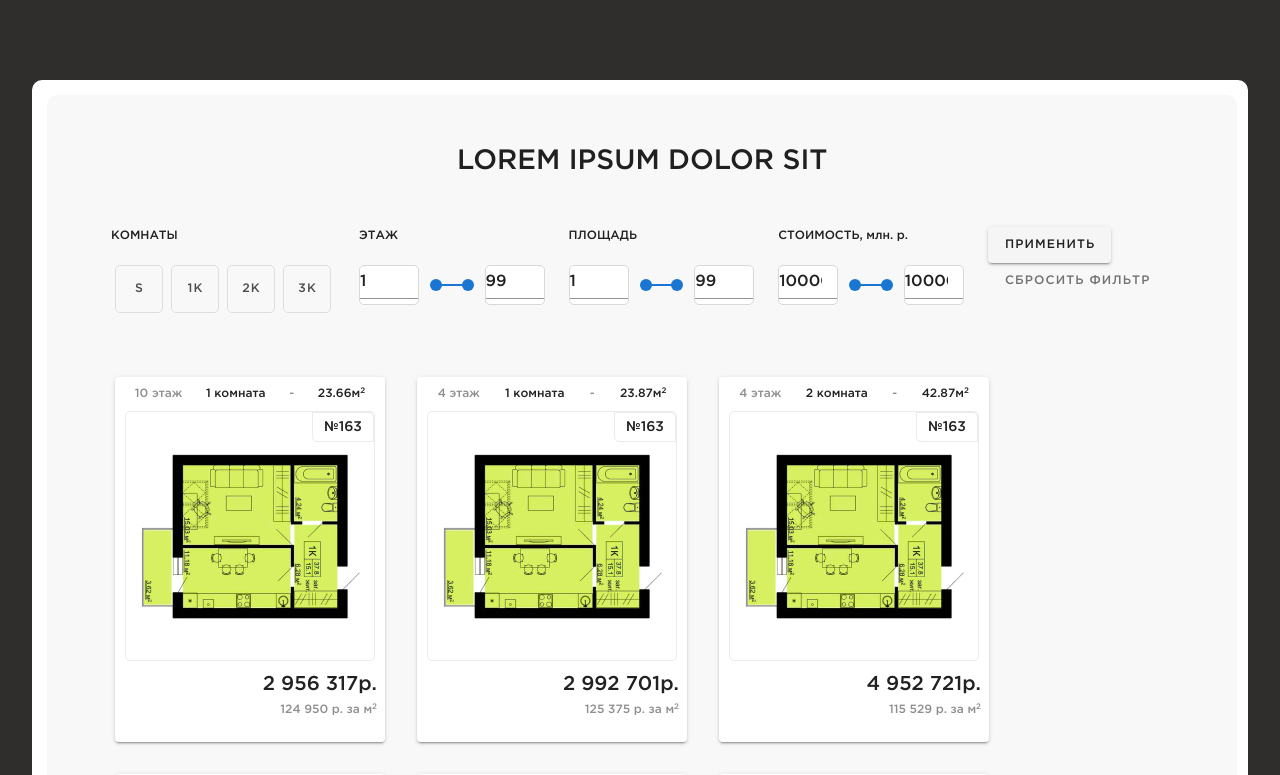
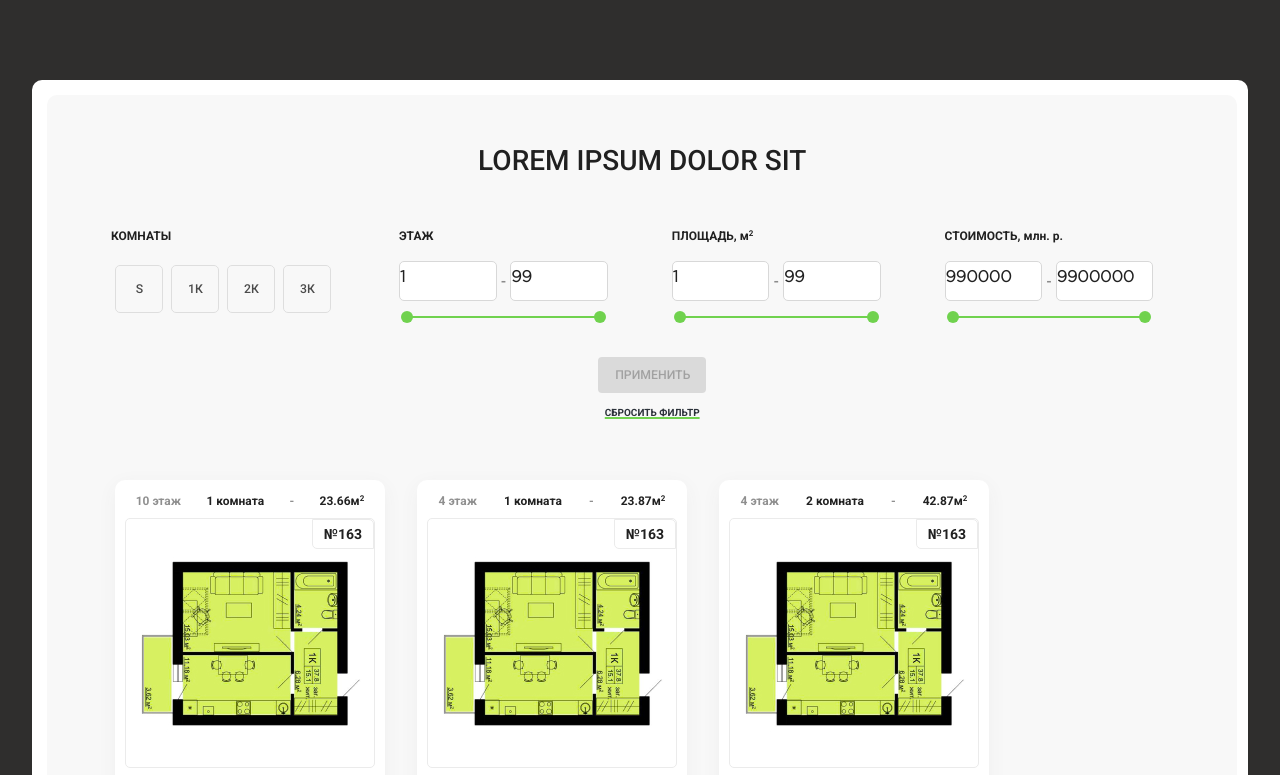
Before and after one commit to musicationru/eva-project-demo, a Vue app: page / in a window 1280 px wide. Shown: the top 775 px of the page. Built offline with nearby package versions, Linux system fonts and the light colour scheme.

Commit message:
filter ui and logic improved, new light Gotham font added

```diff
--- a/src/App.vue
+++ b/src/App.vue
@@ -17,12 +17,11 @@ export default Vue.extend({
 });
 </script>
 <style lang="scss">
+@import '~vuetify/src/components/VBtnToggle/_variables.scss';
   $dark-background: #2F2E2D;
   $light-background: #F8F8F8;
   $dark-text: #2C323A;
   $accent: #70D24E;
-  $body-font-family: 'Gotham Pro';
-  $heading-font-family: 'Gotham Pro';
 
   %light-border {
     border: 1px solid #EBEBEB;
@@ -41,8 +40,18 @@ export default Vue.extend({
     src: local('Gotham Pro Medium'), local('Gotham-Pro-Medium'),
         url('assets/fonts/GothamPro-Medium.woff2') format('woff2'),
         url('assets/fonts/GothamPro-Medium.woff') format('woff'),
-        url('assets/fonts/GothamPro-Medium.ttf') format('truetype');
+        url('assets/fonts/GothamPro-Medium.ttf') format('truetype'),
+        url('assets/fonts/GothamPro-Light.woff') format('woff'),
+        url('assets/fonts/GothamPro-Light.ttf') format('truetype');
     font-weight: 700;
+    font-style: normal;
+  }
+  @font-face {
+    font-family: 'Gotham Pro Light';
+    src: local('Gotham Pro Light'), local('Gotham-Pro-Light'),
+        url('assets/fonts/GothamPro-Light.woff') format('woff'),
+        url('assets/fonts/GothamPro-Light.ttf') format('truetype');
+    font-weight: 400;
     font-style: normal;
   }
   html {
@@ -51,10 +60,29 @@ export default Vue.extend({
     font-size: 14px !important;
     line-height: 28px;
   }
+  a {
+    text-decoration: underline $accent 2px;
+    color: $dark-text !important;
+  }
   #app {
     font-family: $body-font-family;
     height: 1772px;
     background: $dark-background !important;
+  }
+  .v-input > * {
+    font-family: 'Gotham Pro Light';
+    text-align: center !important;
+  }
+  .v-application {
+    font-family: $body-font-family !important;
+  }
+  .v-btn {
+    letter-spacing: 0 !important;
+    box-shadow: none !important;
+  }
+  .v-text-field {
+    width: 80px !important;
+    height: 40px !important;
   }
   .main-wrapper {
     /* Rectangle */
@@ -72,18 +100,18 @@ export default Vue.extend({
     padding: 0 5vw 0 5vw;
     height: 1552px;
     background: #F8F8F8;
-    border-radius: 10px;
+    border-radius: 10px !important;
   }
   .building {
       width: 270px;
       height: 365px;
       background: #FFFFFF;
-      box-shadow: 0px 5px 20px rgba(86, 86, 86, 0.05);
-      border-radius: 10px;
+      box-shadow: 0px 5px 20px rgba(86, 86, 86, 0.05) !important;
+      border-radius: 10px !important;
       &-wrapper {
         width: 250px;
         height: 250px;
-        border-radius: 5px;
+        border-radius: 5px !important;
         @extend %light-border;
       }
       &-image {
@@ -94,7 +122,7 @@ export default Vue.extend({
         width: 62px;
         height: 30px;
         float: right;
-        border-radius: 0px 5px;
+        border-radius: 0px 5px !important;
         @extend %light-border;
       }
   }
@@ -111,6 +139,9 @@ export default Vue.extend({
       font-size: 0.571rem;
       bottom: 4px;
     }
+    &-10 {
+      font-size: 0.714rem;
+    }
     &-12 {
       font-size: 0.857rem;
     }
@@ -118,10 +149,17 @@ export default Vue.extend({
       font-size: 1.429rem;
     }
   }
+  .bg-accent {
+    background-color: $accent !important;
+    color: white !important;
+  }
   .toggle-button {
     width: 47px;
     height: 40px;
     @extend %gray-border;
+    &-text:active {
+        color:white !important;
+    }
   }
   .range-textarea {
     width: 80px;
--- a/src/components/BuildingCards.vue
+++ b/src/components/BuildingCards.vue
@@ -1,6 +1,6 @@
 <template>
   <v-row class="mt-11">
-    <v-card v-for="building in buildings" :key="building.id" class="building ma-4 px-2">
+    <v-card v-for="building in buildings" :key="building.id" class="building ma-4 px-2 pt-1">
       <p class="text-12 d-flex justify-space-around align-center my-2">
         <span class="text-gray">{{ building.floor }} этаж</span>
         <span>{{ building.rooms }} комната</span>
@@ -16,7 +16,7 @@
         </div>
       </div>
       <div class="building-bottom text-right">
-        <p class="text-20 mt-2 mb-0">{{ numberWithSpaces(building.price) }}р.</p>
+        <p class="text-20 mt-2 mb-n3">{{ numberWithSpaces(building.price) }}р.</p>
         <span class="text-gray text-12">
           {{ pricePerMeter(building.price, building.square) }} р. за м<span class="text-index"
             >2</span
--- a/src/components/BuildingsFilter.vue
+++ b/src/components/BuildingsFilter.vue
@@ -1,6 +1,6 @@
 <template>
   <v-row>
-    <v-col>
+    <v-col class="pr-8">
       <p class="text-12">КОМНАТЫ</p>
 
       <v-btn-toggle
@@ -8,10 +8,11 @@
         tile
         color="#70D24E"
         group
+        multiple
         class="d-flex justify-space-around align-center toggle-button-group"
         @change="filterBuildings()"
         >
-        <v-btn class="toggle-button" value="0">S</v-btn>
+        <v-btn class="toggle-button" value="0"><span class="toggle-button-text">S</span></v-btn>
 
         <v-btn class="toggle-button" value="1">1к</v-btn>
 
@@ -20,111 +21,117 @@
         <v-btn class="toggle-button" value="3">3к</v-btn>
       </v-btn-toggle>
     </v-col>
-    <v-col>
+    <v-col class="px-8">
       <p class="text-12">ЭТАЖ</p>
+      <div class="d-flex justify-center align-center">
+        <v-text-field
+            :value="floor[0]"
+            class="range-textarea mt-0 pt-0"
+            hide-details
+            loading="false"
+            single-line
+            type="text"
+            @change="$set(floor, 0, $event)"
+          ></v-text-field>
+          <span class="text-gray mx-1">-</span>
+        <v-text-field
+            :value="floor[1]"
+            class="range-textarea mt-0 pt-0"
+            hide-details
+            loading="false"
+            single-line
+            @change="$set(floor, 1, $event)"
+          ></v-text-field>
+      </div>
       <v-range-slider
         v-model="floor"
         :max="maxFloor"
         :min="minFloor"
         hide-details
-        class="align-center"
+        class="d-flex flex-column align-center justify-center"
+        color="#70D24E"
+        track-color="#D8D8D8;"
         @change="filterBuildings()"
         >
-        <template v-slot:prepend>
-          <v-text-field
-            :value="floor[0]"
+      </v-range-slider>
+    </v-col>
+    <v-col class="px-8">
+      <p class="text-12">ПЛОЩАДЬ, м<span class="text-index">2</span></p>
+      <div class="d-flex justify-center align-center">
+      <v-text-field
+            :value="square[0]"
             class="range-textarea mt-0 pt-0"
             hide-details
+            loading="false"
             single-line
-            type="number"
             style="width: 60px"
-            @change="$set(floor, 0, $event)"
+            @change="$set(square, 0, $event)"
           ></v-text-field>
-        </template>
-        <template v-slot:append>
+          <span class="text-gray mx-1">-</span>
           <v-text-field
-            :value="floor[1]"
+            :value="square[1]"
             class="range-textarea mt-0 pt-0"
             hide-details
+            loading="false"
             single-line
-            type="number"
             style="width: 60px"
-            @change="$set(floor, 1, $event)"
+            @change="$set(square, 1, $event)"
           ></v-text-field>
-        </template>
-      </v-range-slider>
-    </v-col>
-    <v-col>
-      <p class="text-12">ПЛОЩАДЬ</p>
+      </div>
       <v-range-slider
         v-model="square"
         :max="maxSquare"
         :min="minSquare"
         hide-details
         class="d-flex justify-space-around align-center"
+        color="#70D24E"
+        track-color="#D8D8D8;"
         @change="filterBuildings()"
         >
-        <template v-slot:prepend>
-          <v-text-field
-            :value="square[0]"
+      </v-range-slider>
+    </v-col>
+    <v-col class="px-8">
+      <p class="text-12">СТОИМОСТЬ, млн. р.</p>
+      <div class="d-flex justify-center align-center">
+      <v-text-field
+            :value="price[0]"
             class="range-textarea mt-0 pt-0"
             hide-details
+            loading="false"
             single-line
-            type="number"
             style="width: 60px"
-            @change="$set(square, 0, $event)"
+            @change="$set(price, 0, $event)"
           ></v-text-field>
-        </template>
-        <template v-slot:append>
+          <span class="text-gray mx-1">-</span>
           <v-text-field
-            :value="square[1]"
+            :value="price[1]"
             class="range-textarea mt-0 pt-0"
             hide-details
+            loading="false"
             single-line
-            type="number"
             style="width: 60px"
-            @change="$set(square, 1, $event)"
+            @change="$set(price, 1, $event)"
           ></v-text-field>
-        </template>
-      </v-range-slider>
-    </v-col>
-    <v-col>
-      <p class="text-12">СТОИМОСТЬ, млн. р.</p>
+      </div>
       <v-range-slider
         v-model="price"
         :max="maxPrice"
         :min="minPrice"
         hide-details
         class="align-center"
+        color="#70D24E"
+        track-color="#D8D8D8;"
         @change="filterBuildings()"
         >
-        <template v-slot:prepend>
-          <v-text-field
-            :value="price[0]"
-            class="range-textarea mt-0 pt-0"
-            hide-details
-            single-line
-            type="number"
-            style="width: 60px"
-            @change="$set(price, 0, $event)"
-          ></v-text-field>
-        </template>
-        <template v-slot:append>
-          <v-text-field
-            :value="price[1]"
-            class="range-textarea mt-0 pt-0"
-            hide-details
-            single-line
-            type="number"
-            style="width: 60px"
-            @change="$set(price, 1, $event)"
-          ></v-text-field>
-        </template>
       </v-range-slider>
     </v-col>
-    <v-col>
-      <v-btn @click="applyFilter">ПРИМЕНИТЬ</v-btn>
-      <v-btn plain @click="resetFilter">СБРОСИТЬ ФИЛЬТР</v-btn>
+    <v-col class="d-flex flex-column justify-center align-center pl-8">
+      <v-btn
+        class="bg-accent mx-0"
+        :disabled="filteredBuildings.length === 0"
+        @click="applyFilter">ПРИМЕНИТЬ
+      </v-btn>
+      <a class="text-10 mt-3" @click="resetFilter">СБРОСИТЬ ФИЛЬТР</a>
     </v-col>
   </v-row>
 </template>
@@ -136,16 +143,16 @@ import Vue from 'vue';
 export default Vue.extend({
   data() {
     return {
-      rooms: 0 as number,
+      rooms: [] as Array<number>,
       floor: [1, 99] as Array<number>,
       minFloor: 1 as number,
       maxFloor: 99 as number,
       square: [1, 99] as Array<number>,
       minSquare: 1 as number,
       maxSquare: 99 as number,
-      price: [1000000, 10000000] as Array<number>,
-      minPrice: 1000000 as number,
-      maxPrice: 10000000 as number,
+      price: [990000, 99000000] as Array<number>,
+      minPrice: 990000 as number,
+      maxPrice: 9900000 as number,
       buildings: [] as Array<BuildingState>,
       filteredBuildings: [] as Array<BuildingState>,
     };
@@ -158,7 +165,7 @@ export default Vue.extend({
     filterBuildings(): void {
       this.filteredBuildings = this.buildings.filter(
         // eslint-disable-next-line eqeqeq
-        (b) => b.rooms == this.rooms
+        (b) => b.rooms == this.rooms.find((r) => r == b.rooms)
         && b.floor >= this.floor[0]
         && b.floor <= this.floor[1]
         && b.square >= this.square[0]
@@ -166,17 +173,17 @@ export default Vue.extend({
         && b.price >= this.price[0]
         && b.price <= this.price[1],
       );
-      console.log(this.filteredBuildings);
     },
     applyFilter(): void {
       this.$store.commit('setBuildings', this.filteredBuildings);
     },
     resetFilter(): void {
       this.$store.commit('setBuildings', this.buildings);
-      this.rooms = 0;
+      this.rooms = [];
       this.floor = [1, 99];
       this.square = [1, 99];
       this.price = [1000000, 10000000];
+      this.filteredBuildings = [];
     },
   },
 });
```
Also changed, not shown: src/assets/fonts/GothamPro-Light.ttf (added), src/assets/fonts/GothamPro-Light.woff (added).
